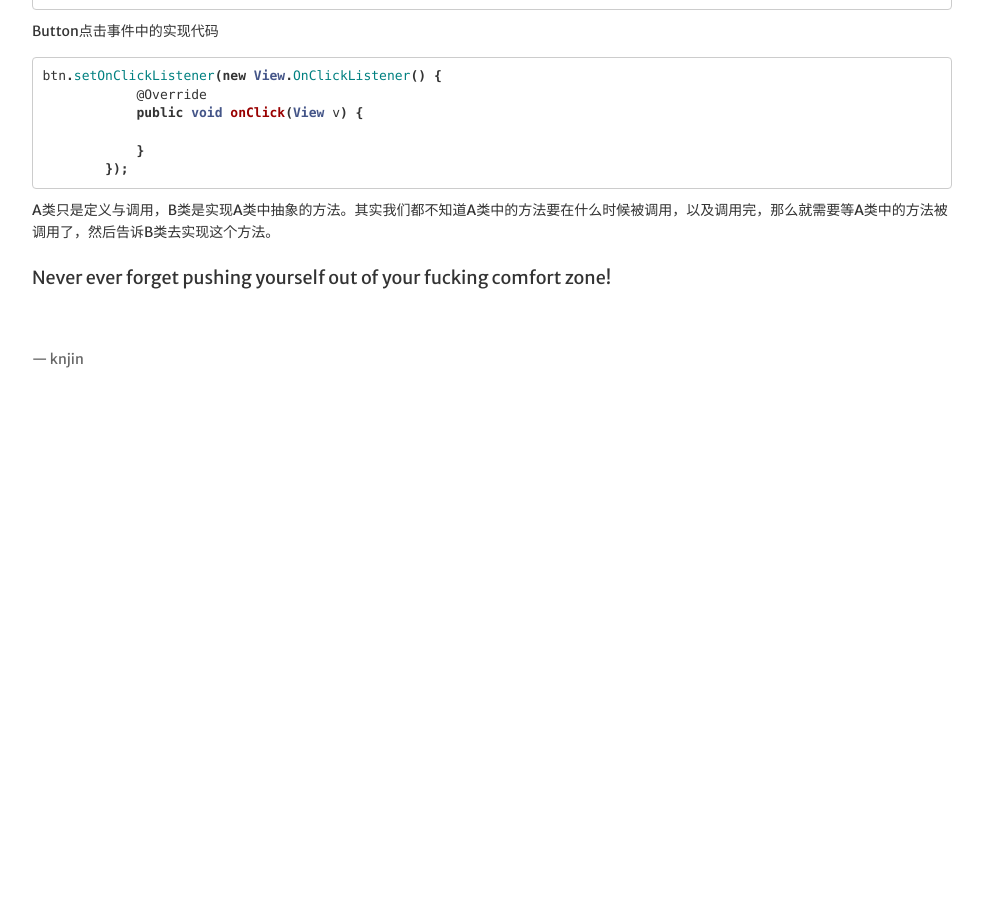
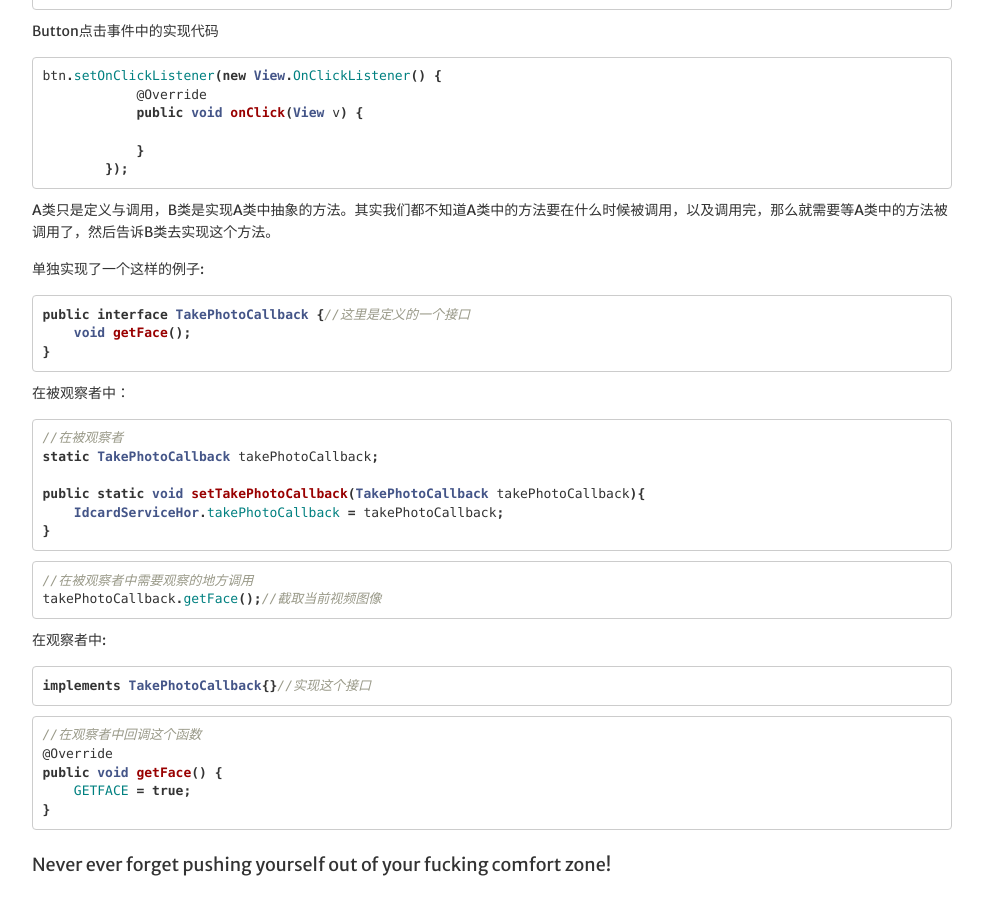
Before and after one commit to kong-jing/kong-jing.github.io, a Jekyll site: the page built from _posts/2016-10-25-Android中的回调函数学习.md, in a window 1280 px wide and 900 px high, scrolled down 5134 px. Shown: the whole window, without its empty margins (8-991 px from the left). Built offline with Jekyll 4.4.1, drawn with Linux system fonts in a browser that asks for light colours; nearby versions of some CDN libraries; before the commit the page ends 5544 px from its top, so only the background shows below that.

Commit message:
回调函数

````diff
--- a/_posts/2016-10-25-Android中的回调函数学习.md
+++ b/_posts/2016-10-25-Android中的回调函数学习.md
@@ -299,6 +299,42 @@ btn.setOnClickListener(new View.OnClickListener() {
 
 A类只是定义与调用，B类是实现A类中抽象的方法。其实我们都不知道A类中的方法要在什么时候被调用，以及调用完，那么就需要等A类中的方法被调用了，然后告诉B类去实现这个方法。
 
+单独实现了一个这样的例子:
 
+```java
+public interface TakePhotoCallback {//这里是定义的一个接口
+    void getFace();
+}
+```
+
+在被观察者中：
+
+```java
+//在被观察者
+static TakePhotoCallback takePhotoCallback;
+
+public static void setTakePhotoCallback(TakePhotoCallback takePhotoCallback){
+    IdcardServiceHor.takePhotoCallback = takePhotoCallback;
+}
+```
+
+```java
+//在被观察者中需要观察的地方调用
+takePhotoCallback.getFace();//截取当前视频图像
+```
+
+在观察者中:
+
+```java
+implements TakePhotoCallback{}//实现这个接口
+```
+
+```java
+//在观察者中回调这个函数
+@Override
+public void getFace() {
+    GETFACE = true;
+}
+```
 
 #### Never ever forget pushing yourself out of your fucking comfort zone!
````
Also changed, not shown: _posts/2016-06-30-Camera预览拍照与人脸检测.md (+1 -0 lines), 4 other files.
